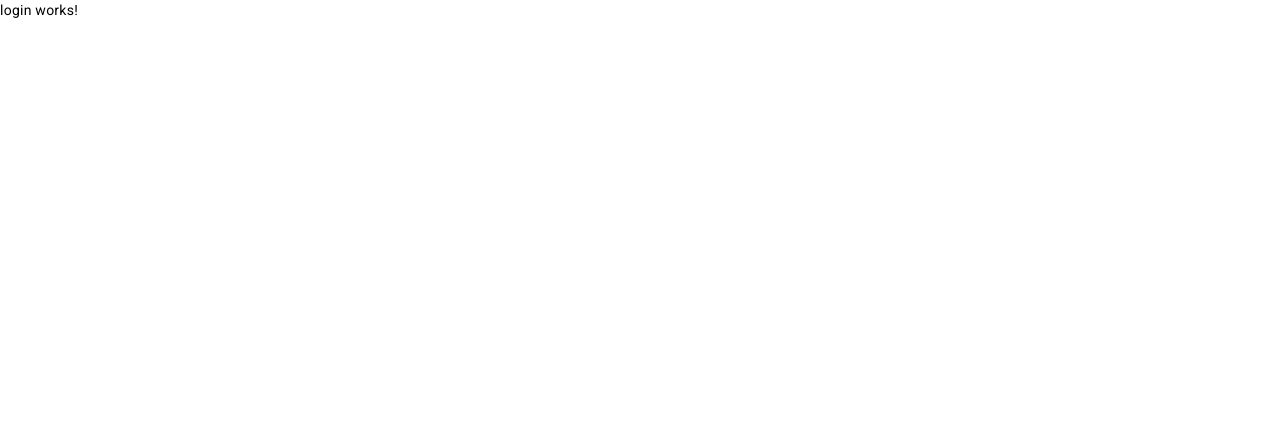
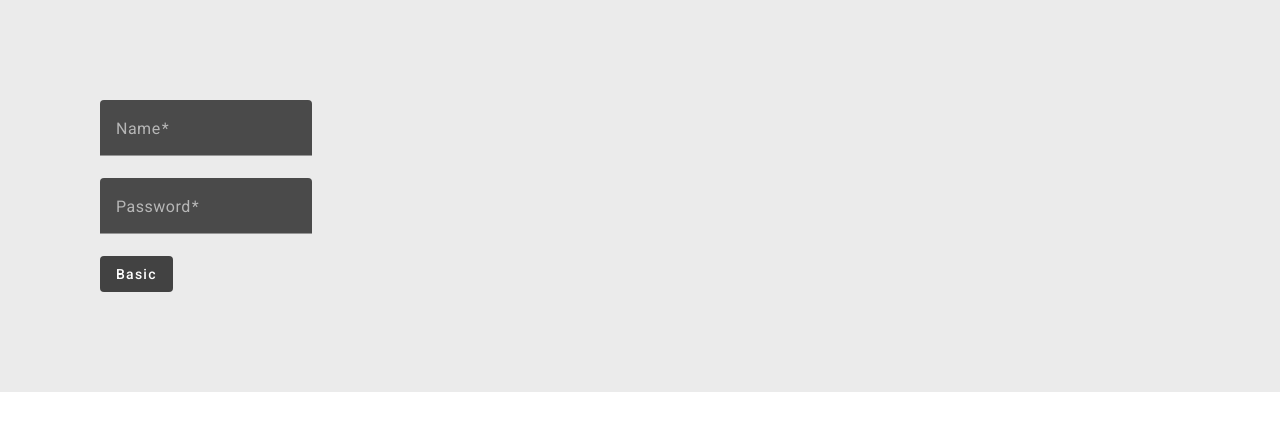
Before and after one commit to Toby-22/kanban-frontend, an Angular app: page /login in a window 1280 px wide. Shown: the top 430 px of the page. Built offline with nearby package versions, Linux system fonts and the light colour scheme.

Commit message:
implement login screen

```diff
--- a/src/app/components/login/login.component.html
+++ b/src/app/components/login/login.component.html
@@ -1 +1,24 @@
-<p>login works!</p>
+<form class="example-form" (ngSubmit)="login()">
+  <mat-form-field class="example-full-width">
+    <mat-label>Name</mat-label>
+    <input
+      matInput
+      placeholder="Name"
+      [(ngModel)]="username"
+      name="username"
+      required
+    />
+  </mat-form-field>
+  <mat-form-field class="example-full-width">
+    <mat-label>Password</mat-label>
+    <input
+      matInput
+      type="password"
+      placeholder="Password"
+      [(ngModel)]="password"
+      name="password"
+      required
+    />
+  </mat-form-field>
+  <button mat-flat-button>Basic</button>
+</form>
--- a/src/app/components/login/login.component.scss
+++ b/src/app/components/login/login.component.scss
@@ -0,0 +1,8 @@
+form{
+    display: flex;
+    flex-direction: column;
+    align-items: flex-start;
+    justify-content: center;
+    padding: 100px;
+    background-color: #EBEBEB;
+}
```
Also changed, not shown: src/app/app.module.ts (+12 -0 lines).
